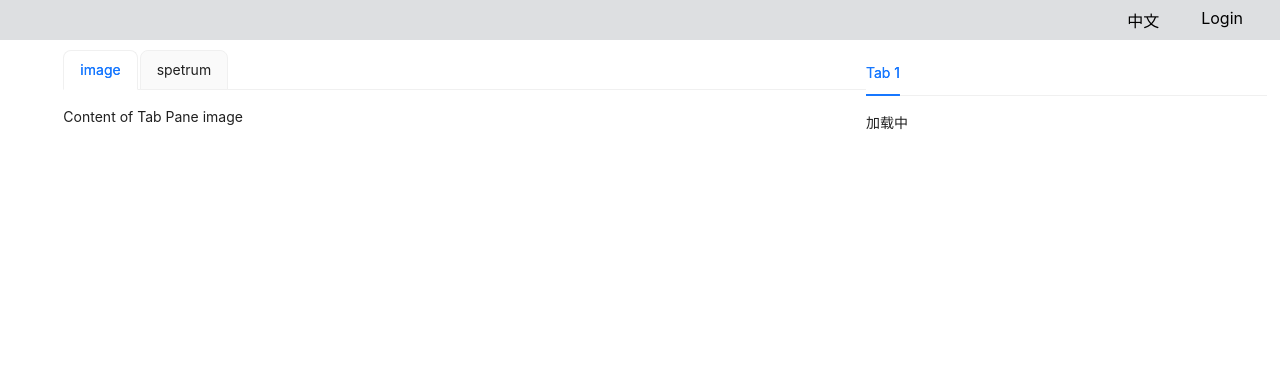
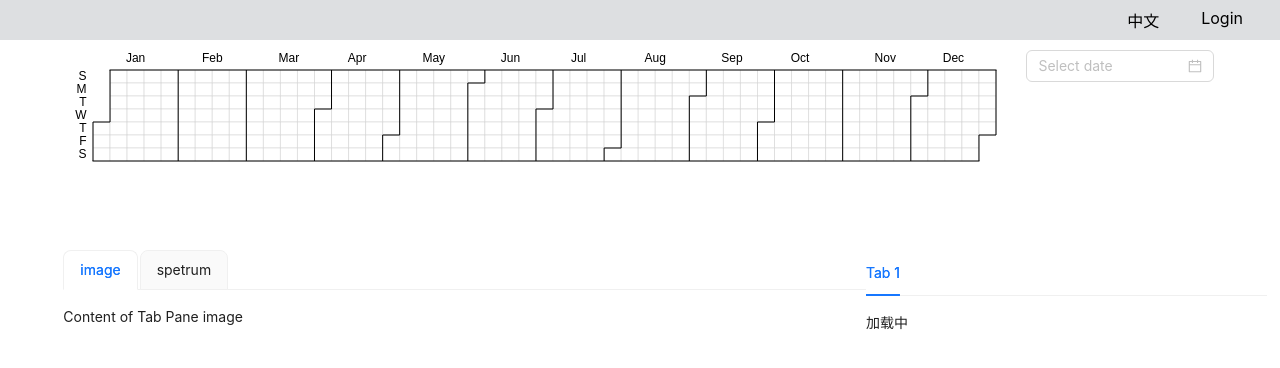
Before and after one commit to GYtide/dsrt-frontend, a React (Create React App) app: page / in a window 1280 px wide. Shown: the top 368 px of the page. Built offline with nearby package versions, Linux system fonts and the light colour scheme; no server answers.

Commit message:
加入 DatePicker 组件

```diff
--- a/src/components/DataCalendar/CalendarCharts.jsx
+++ b/src/components/DataCalendar/CalendarCharts.jsx
@@ -22,6 +22,6 @@ const CalendarCharts = ({ option }) => {
   useEffect(() => {
     initChart()
   }, [])
-  return <div ref={domRef} style={{ flex: 1 }}></div>
+  return <div ref={domRef} style={{ flex: 4 }}></div>
 }
 export default CalendarCharts
--- a/src/components/DataCalendar/DataCalendar.css
+++ b/src/components/DataCalendar/DataCalendar.css
@@ -1,6 +1,10 @@
 .date-select {
-  height: 300px;
+  height: 200px;
   width: 100%;
   display: flex;
   flex-direction: row;
 }
+
+.select {
+  margin: auto;
+}
--- a/src/components/DataCalendar/DataCalendar.jsx
+++ b/src/components/DataCalendar/DataCalendar.jsx
@@ -2,20 +2,26 @@ import React from 'react'
 import { Option } from './option'
 import CalendarCharts from './CalendarCharts'
 import './DataCalendar.css'
+import { DatePicker, Select } from 'antd'
 
 /**
  * 年份选择
  */
 const DataSelect = () => {
-  return <div> </div>
+  return (
+    <div style={{ flex: 1 }}>
+      {<DatePicker className="select"></DatePicker>}
+    </div>
+  )
 }
 
 const DataCalendar = () => {
-  return
-  <div className="date-select">
-    <CalendarCharts option={Option}></CalendarCharts>
-    <DataSelect></DataSelect>
-  </div>
+  return (
+    <div className="date-select">
+      <CalendarCharts option={Option}></CalendarCharts>
+      <DataSelect></DataSelect>
+    </div>
+  )
 }
 
 export default DataCalendar
--- a/src/components/DataQuery/DataQuery.css
+++ b/src/components/DataQuery/DataQuery.css
@@ -4,7 +4,6 @@
   position: relative;
   top: 0;
   left: 0;
-  z-index: -100;
   /* justify-content: center; */
   align-items: center;
 }
--- a/src/components/ImageView.jsx
+++ b/src/components/ImageView.jsx
@@ -52,6 +52,7 @@ export const ImageView = ({ fitsid }) => {
       ) : (
         <>
           <NavBar></NavBar>
+          <div>数据检索</div>
           <div className="imageView">
             <frameContext.Provider value={{ frame, setframe }}>
               <cursorContext.Provider value={{ cursor, setCursor }}>
```
